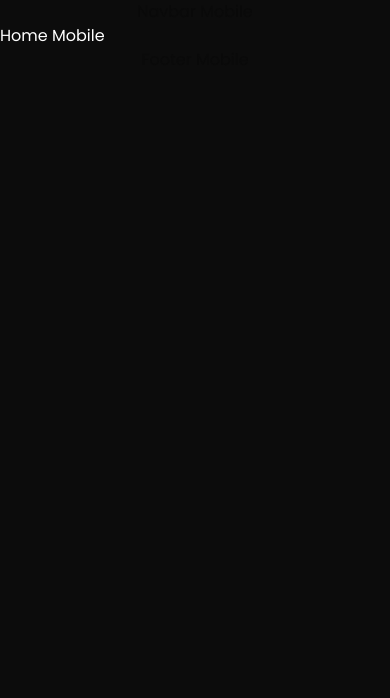
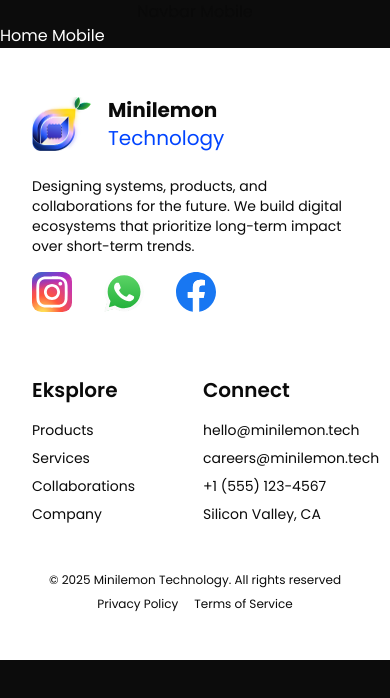
Before and after one commit to Minilemon-Official-Team/minilemon-tech-compro, a Next.js app: page / in a window 390 px wide. Shown: the top 698 px of the page. Built offline with nearby package versions, Linux system fonts and the light colour scheme.

Commit message:
add footer mobile

```diff
--- a/src/components/layout/footer/Footer.mobile.jsx
+++ b/src/components/layout/footer/Footer.mobile.jsx
@@ -1,3 +1,91 @@
+"use client";
+
+import { useMediaQuery } from "@/hooks/useMediaQuery";
+import SocialLinks from "@/components/ui/SocialLinks";
+import Image from "next/image";
+import Link from "next/link";
+
 export default function FooterMobile() {
-  return <div className='text-center'>Footer Mobile</div>;
+  const isMobile = useMediaQuery("(max-width: 1000px)");
+
+  return (
+    <footer className="bg-white w-full py-12 px-8">
+      <div className="max-w-310 2xl:max-w-400 3xl:max-w-440 mx-auto">
+        <div className="flex flex-col gap-12">
+          <div className="flex flex-col gap-4">
+            <Link href="/">
+              <div className="flex flex-row items-center gap-4 mb-2">
+                {isMobile ? (
+                  <Image
+                    src="/assets/MinilemonTechLogo.png"
+                    alt="Tech Logo"
+                    width={60}
+                    height={80}
+                  />
+                ) : (
+                  <Image
+                    src="/assets/MinilemonTechLogo.png"
+                    alt="Tech Logo"
+                    width={120}
+                    height={109}
+                  />
+                )}
+                <div>
+                  <p className="text-xl">
+                    <b>Minilemon</b>
+                    <br /> <span className="text-[#0044FF]">Technology</span>
+                  </p>
+                </div>
+              </div>
+            </Link>
+            <p className="text-sm">
+              Designing systems, products, and collaborations for the future. We
+              build digital ecosystems that prioritize long-term impact over
+              short-term trends.
+            </p>
+            <SocialLinks />
+          </div>
+          <div className="grid grid-cols-2 gap-4">
+            <div className="flex flex-col mt-4">
+              <h3 className="font-semibold text-xl mb-4">
+                Eksplore
+              </h3>
+              <ul className="space-y-2 text-sm">
+                <li>
+                  <a href="">Products</a>
+                </li>
+                <li>
+                  <a href="">Services</a>
+                </li>
+                <li>
+                  <a href="">Collaborations</a>
+                </li>
+                <li>
+                  <a href="">Company</a>
+                </li>
+              </ul>
+            </div>
+            <div className="flex flex-col mt-4">
+              <h3 className="font-semibold text-xl mb-4">
+                Connect
+              </h3>
+              <ul className="space-y-2 text-sm">
+                <li>hello@minilemon.tech</li>
+                <li>careers@minilemon.tech</li>
+                <li>+1 (555) 123-4567</li>
+                <li>Silicon Valley, CA</li>
+              </ul>
+            </div>
+          </div>
+        </div>
+        <div className="flex flex-col text-xs mt-12 text-center items-center">
+          <p className="mb-2">© 2025 Minilemon Technology. All rights reserved</p>
+          <div className="flex justify-between items-center gap-4">
+            <p>Privacy Policy</p>
+            <p>Terms of Service</p>
+          </div>
+        </div>
+      </div>
+    </footer>
+  );
 }
--- a/src/components/sections/collab/mobile/Hero.jsx
+++ b/src/components/sections/collab/mobile/Hero.jsx
@@ -24,11 +24,11 @@ export default function Hero() {
 
   return (
     <div className='text-center mt-24 mx-auto min-h-screen flex flex-col gap-24 items-center w-full overflow-x-hidden'>
-      <header className='flex flex-col items-center justify-center border border-white pt-8 min-[520px]:pt-12'>
+      <header className='flex flex-col items-center justify-center pt-8 min-[520px]:pt-12'>
         <div className="relative inline-block">
           <p
             aria-hidden='true'
-            className='border border-white absolute -top-7 min-[520px]:-top-12 left-1/2 -translate-x-1/2 text-2xl min-[520px]:text-4xl tracking-tight text-white/10 select-none whitespace-nowrap'
+            className='absolute -top-7 min-[520px]:-top-12 left-1/2 -translate-x-1/2 text-2xl min-[520px]:text-4xl tracking-tight text-white/10 select-none whitespace-nowrap'
           >
             COLLABS
           </p>
--- a/src/components/ui/Social.jsx
+++ b/src/components/ui/Social.jsx
@@ -3,9 +3,8 @@ export function Instagram() {
     <div>
       <svg
         xmlns='http://www.w3.org/2000/svg'
-        width='60'
-        height='60'
         viewBox='0 0 256 256'
+        className='w-10 h-10 md:w-[60px] md:h-[60px]'
       >
         <g fill='none'>
           <rect
@@ -61,9 +60,8 @@ export function Whatsapp() {
   return (
     <svg
       xmlns='http://www.w3.org/2000/svg'
-      width='60'
-      height='60.50'
       viewBox='0 0 256 258'
+      className='w-10 h-10 md:w-[60px] md:h-[60.5px]'
     >
       <defs>
         <linearGradient
@@ -107,9 +105,8 @@ export function Facebook() {
   return (
     <svg
       xmlns='http://www.w3.org/2000/svg'
-      width='60'
-      height='60'
       viewBox='0 0 256 256'
+      className='w-10 h-10 md:w-[60px] md:h-[60px]'
     >
       <path
         fill='#1877F2'
```
